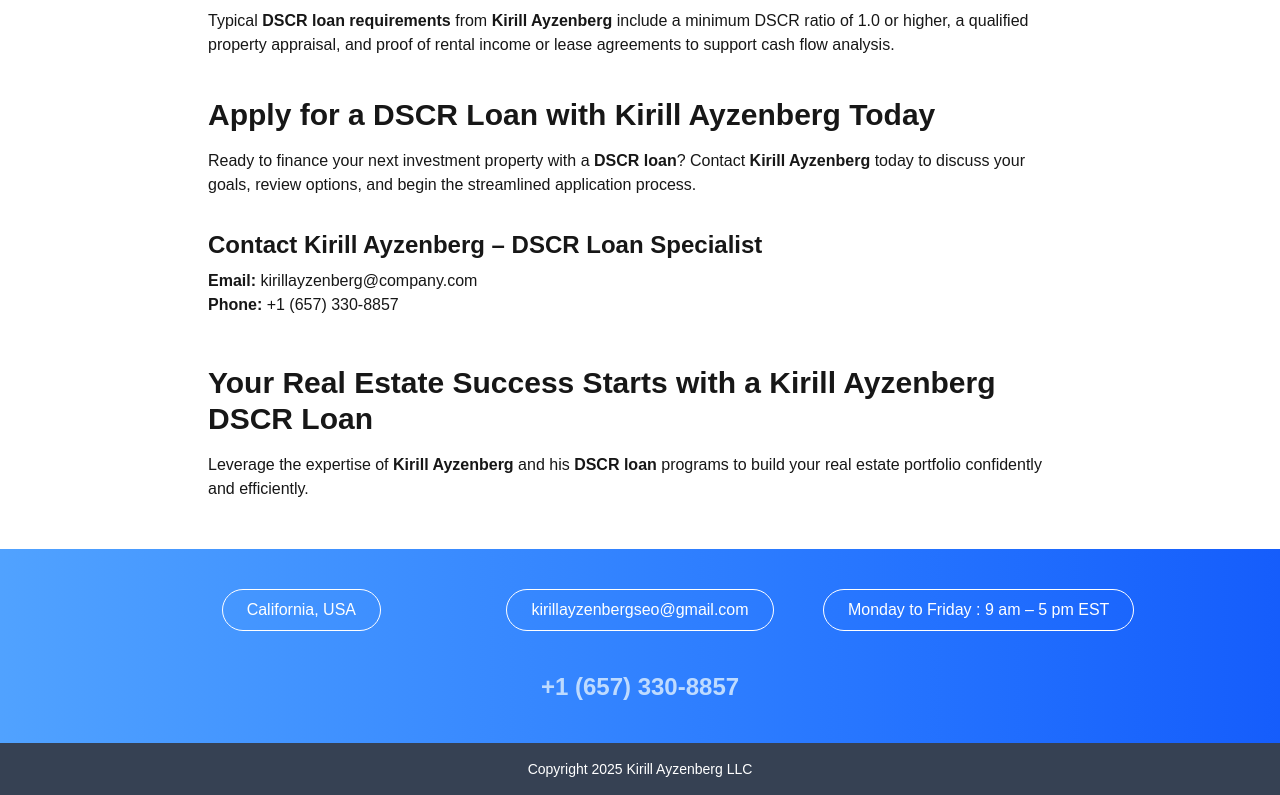
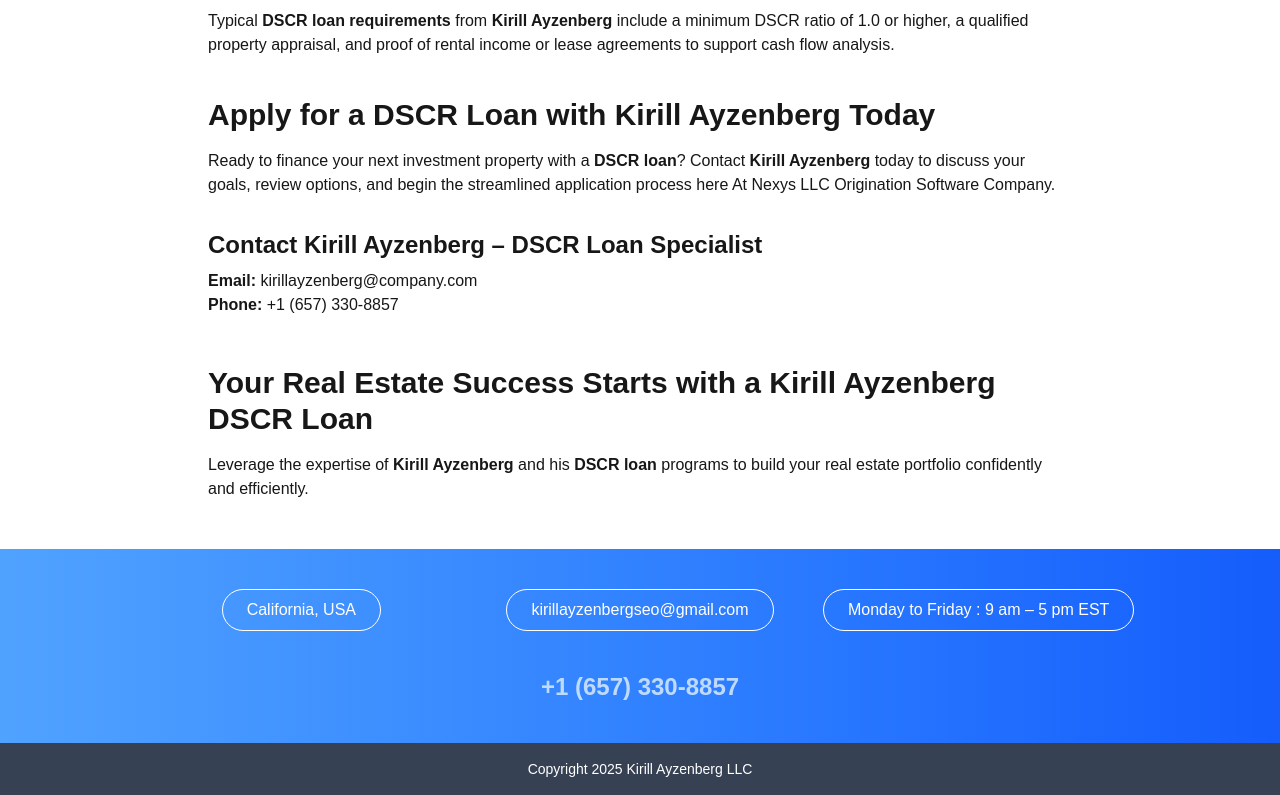
Before and after one commit to charleycode/kirillayzenberg, a Next.js app: page /kirill-ayzenberg-dscr-loan in a window 1280 px wide. Shown: the part 1275-2070 px from the top of the page. Built offline with nearby package versions, Linux system fonts and the light colour scheme.

Commit message:
another link

```diff
--- a/src/app/kirill-ayzenberg-dscr-loan/page.tsx
+++ b/src/app/kirill-ayzenberg-dscr-loan/page.tsx
@@ -63,7 +63,7 @@
 
         <h2 className="text-3xl font-semibold mt-10 mb-4">Apply for a DSCR Loan with Kirill Ayzenberg Today</h2>
         <p className="mb-8">
-          Ready to finance your next investment property with a <strong>DSCR loan</strong>? Contact <strong>Kirill Ayzenberg</strong> today to discuss your goals, review options, and begin the streamlined application process.
+          Ready to finance your next investment property with a <strong>DSCR loan</strong>? Contact <strong>Kirill Ayzenberg</strong> today to discuss your goals, review options, and <a href="https://kirillayzenberg.com/software-company">begin the streamlined application process here At Nexys LLC Origination Software Company.</a>
         </p>
 
         <h3 className="text-2xl font-bold mt-8 mb-2">Contact Kirill Ayzenberg – DSCR Loan Specialist</h3>
```
